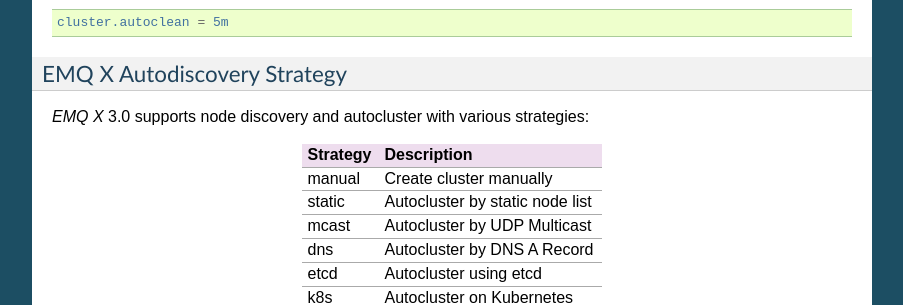
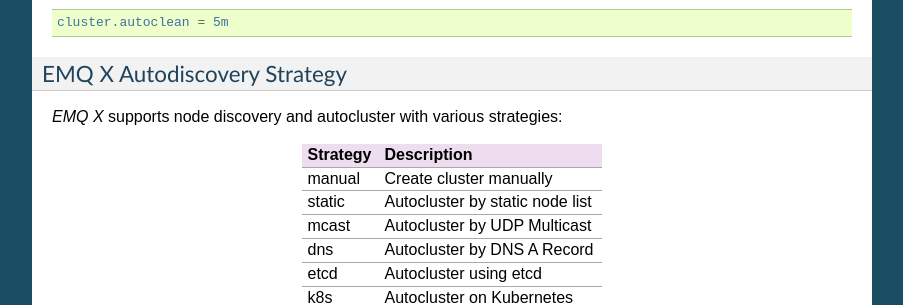
Before and after one commit to emqxarchive/emqx-docs-en, a Sphinx documentation site: the page built from source/config.rst, in a window 1280 px wide and 900 px high, scrolled down 1861 px. Shown: the part 152-457 px from the top of the window, without its empty margins (198-1101 px from the left). Built offline with Sphinx 7.4.7, drawn with Linux system fonts in a browser that asks for light colours; some of the changed text lies outside the part shown.

Commit message:
Update docs

```diff
--- a/source/cluster.rst
+++ b/source/cluster.rst
@@ -228,7 +228,7 @@
 Node Discovery and Autocluster
 ------------------------------
 
-*EMQ X* 3.0 supports node discovery and autocluster with various strategies:
+*EMQ X* supports node discovery and autocluster with various strategies:
 
 +------------+---------------------------------+
 | Strategy   | Description                     |
--- a/source/config.rst
+++ b/source/config.rst
@@ -10,7 +10,7 @@
 +----------------------+-----------------------------------+
 | File                 | Description                       |
 +----------------------+-----------------------------------+
-| etc/emqx.conf        | *EMQ X* 3.0 Configuration File    |
+| etc/emqx.conf        | *EMQ X* Configuration File        |
 +----------------------+-----------------------------------+
 | etc/acl.conf         | The default ACL File              |
 +----------------------+-----------------------------------+
@@ -144,7 +144,7 @@
 EMQ X Autodiscovery Strategy
 ----------------------------
 
-*EMQ X* 3.0 supports node discovery and autocluster with various strategies:
+*EMQ X* supports node discovery and autocluster with various strategies:
 
 +------------+---------------------------------+
 | Strategy   | Description                     |
--- a/source/index.rst
+++ b/source/index.rst
@@ -7,7 +7,7 @@
 *EMQ X Broker* - High Performance MQTT Message Broker
 =====================================================
 
-*EMQ X Broker* R3.2 is a distributed, massively scalable, highly extensible MQTT message broker written in Erlang/OTP.
+*EMQ X Broker* is a distributed, massively scalable, highly extensible MQTT message broker written in Erlang/OTP.
 
 EMQ X Broker is previously known as emqtt, since R3.1, the name is officially changed to EMQ X Broker.
 
@@ -24,7 +24,7 @@
 
 .. image:: ./_static/images/emqtt.png
 
-Index of *EMQ X Broker* R3.2 Document
+Index of *EMQ X Broker* Document
 
 .. toctree::
    :maxdepth: 2
--- a/source/plugins.rst
+++ b/source/plugins.rst
@@ -1259,8 +1259,8 @@
 
 When developers need to customize a plugin, they can view this plugin's code and structure to deliver a standard EMQ X plugin faster. The plugin is actually a normal ``Erlang Application`` with the configuration file: ``etc/${PluginName}.config``.
 
-EMQ X R3.2 Plugin Development
------------------------------
+EMQ X Plugin Development
+-------------------------
 
 Create a Plugin Project
 ::::::::::::::::::::::::
```
Also changed, not shown: source/guide.rst (+4 -8 lines).
